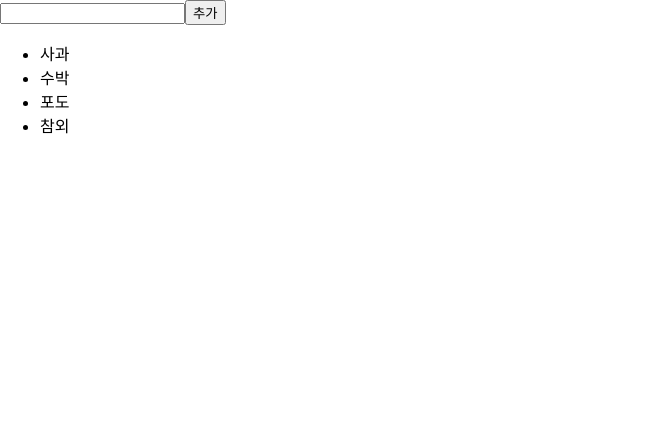
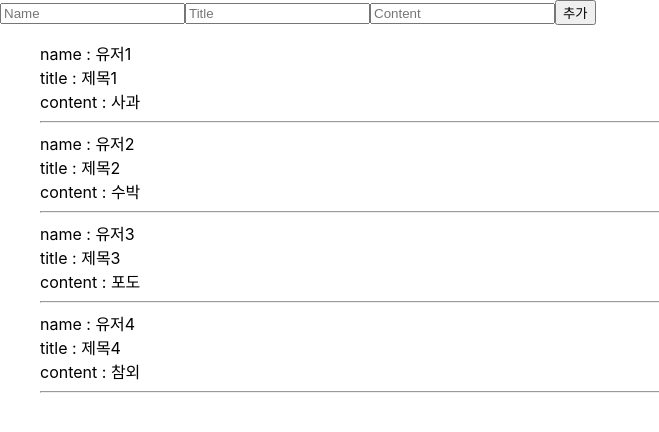
Before and after one commit to Hyoeun01/react-workspace, a React (Create React App) app in the folder my-app/: page / in a window 1280 px wide. Shown: the top 432 px of the page, without its empty margins (0-659 px from the left). Built offline with nearby package versions, Linux system fonts and the light colour scheme.

Commit message:
리스트 이용해서 데이터 추가/제거하기 실습

```diff
--- /dev/null
+++ b/my-app/src/chapter10/BoardSample.jsx
@@ -0,0 +1,59 @@
+import React, { useState } from "react";
+
+function BoardSample(props){
+    const [boards, setBoards] = useState ([
+        {id : 1, name : '유저1', title : '제목1', content : '사과'},
+        {id : 2, name : '유저2', title : '제목2', content : '수박'},
+        {id : 3, name : '유저3', title : '제목3', content : '포도'},
+        {id : 4, name : '유저4', title : '제목4', content : '참외'}
+    ]);
+
+    const [inputName, setInputName] = useState('');
+    const [inputTitle, setInputTitle] = useState('');
+    const [inputContent, setInputContent] = useState('');
+    const [nextId, setNextId] = useState(5);
+
+    const boardList = boards.map(board =>
+        <div key={board.id} onDoubleClick={() => onRemove(board.id)}>
+            <div>name : {board.name}</div>
+            <div>title : {board.title}</div>
+            <div>content : {board.content}</div>
+            <hr/>
+        </div>
+    )
+
+
+    const onChangeName = e => setInputName(e.target.value);
+    const onChangeTitle = e => setInputTitle(e.target.value);
+    const onChangeContent = e => setInputContent(e.target.value);
+
+    const onClick = () => {
+        const nextBoards = boards.concat({
+            id : nextId ,
+            name : inputName,
+            title : inputTitle,
+            content : inputContent
+        });
+        setNextId(nextId+1);
+        setBoards(nextBoards);
+        setInputName('');
+        setInputTitle('');
+        setInputContent('');
+    }
+
+
+    const onRemove = id =>{
+        const nextBoards = boards.filter(board => board.id !== id );
+        setBoards(nextBoards)
+    };
+
+    return (<>
+            <input placeholder="Name" value={inputName} onChange={onChangeName} />
+            <input placeholder="Title" value={inputTitle} onChange={onChangeTitle} />
+            <input placeholder="Content" value={inputContent} onChange={onChangeContent} />
+            <button onClick={onClick}>추가</button>
+            <ul>{boardList}</ul>
+    </>)
+}
+
+export default BoardSample;
--- a/my-app/src/index.js
+++ b/my-app/src/index.js
@@ -29,6 +29,7 @@ import LandingPage from './chapter09/LandingPage';
 import NumberList from './chapter10/NumberList';
 import StudentItemList from './chapter10/StudentItemList';
 import IterationSample from './chapter10/IterationSample';
+import BoardSample from './chapter10/BoardSample';
 
 const root = ReactDOM.createRoot(document.getElementById('root'));
  //setInterval(() => {
@@ -59,7 +60,8 @@ const root = ReactDOM.createRoot(document.getElementById('root'));
       {/* <LandingPage /> */}
       {/* <NumberList /> */}
       {/* <StudentItemList /> */}
-      <IterationSample />
+      {/* <IterationSample /> */}
+      <BoardSample />
     </React.StrictMode>
   );
   //  },1000);
```
